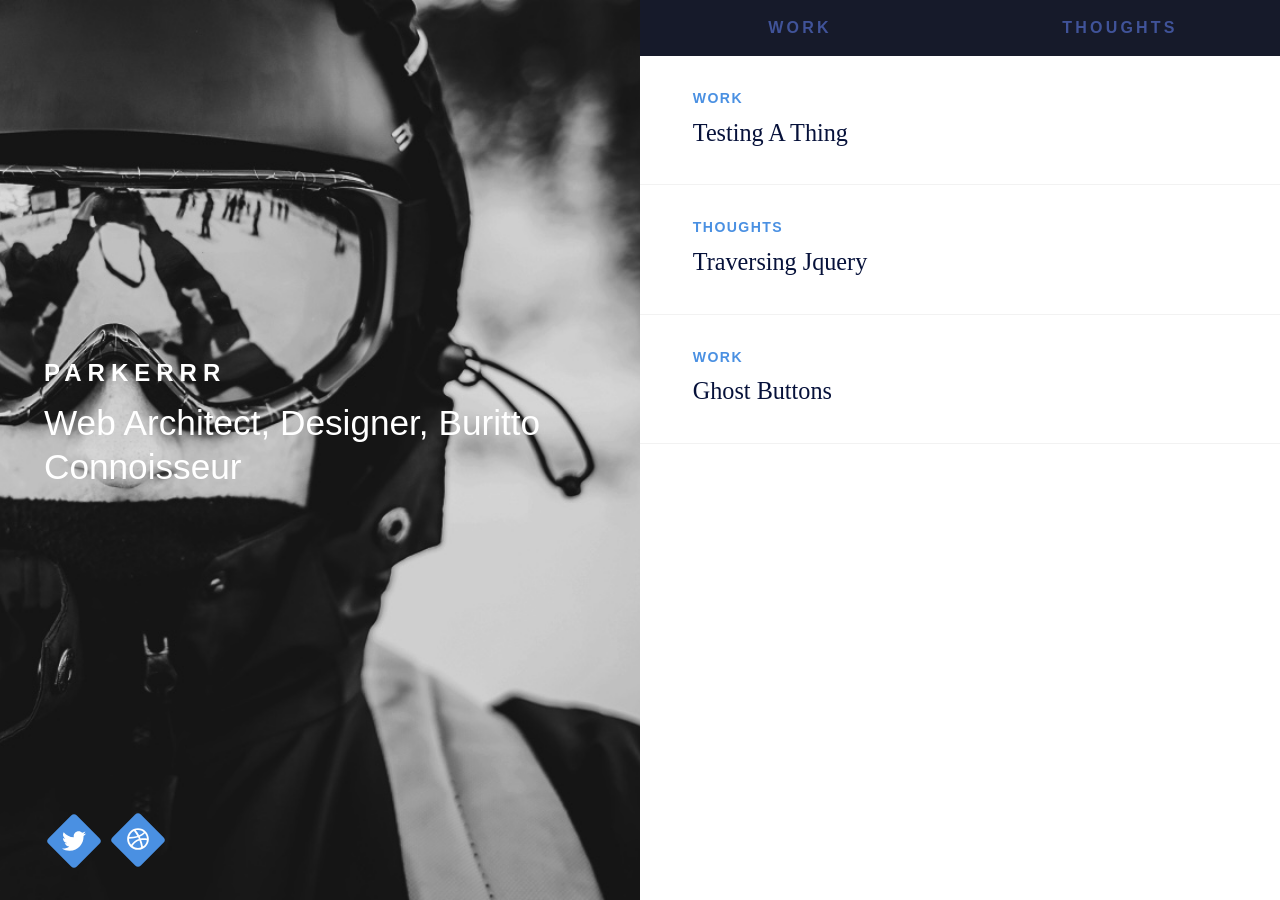
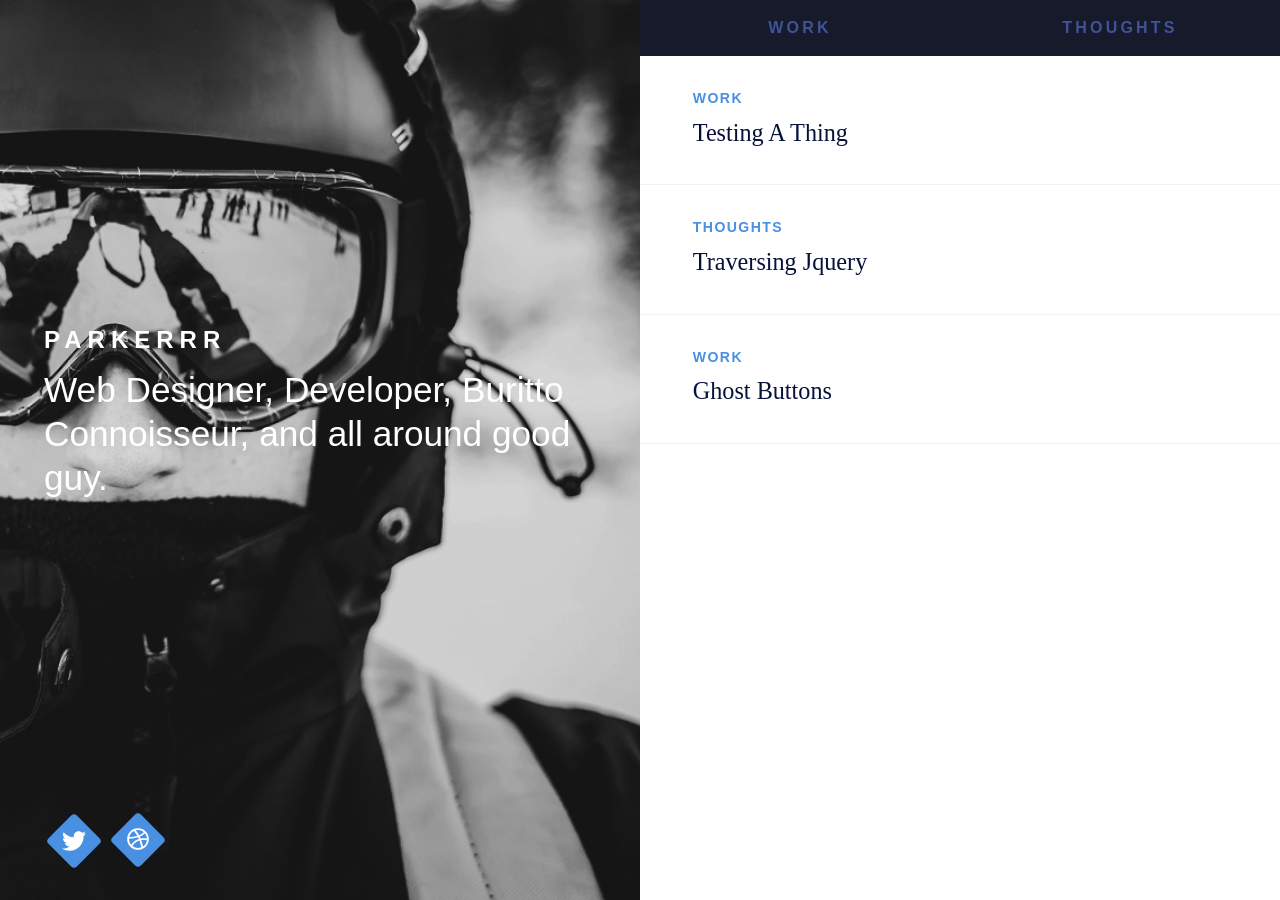
Before and after one commit to jasonmarkbeaton/parkerrr.github.io, a Jekyll site: the page built from index.html, in a window 1280 px wide. Built offline with Jekyll 4.4.1, drawn with Linux system fonts in a browser that asks for light colours; nearby versions of some CDN libraries; the list of posts is cut into pages by our own code.

Commit message:
changing some text

```diff
--- a/_layouts/home.html
+++ b/_layouts/home.html
@@ -17,7 +17,7 @@
 
     <header class="title">
     <h1><a href="#about" title="Parkerrr">{{ site.title }}</a></h1>
-      <p> Web Architect, Designer, Buritto Connoisseur </p>
+      <p>Web Designer, Developer, Buritto Connoisseur, and all around good guy.</p>
     </header>
 
     <nav role="navigation">
```
